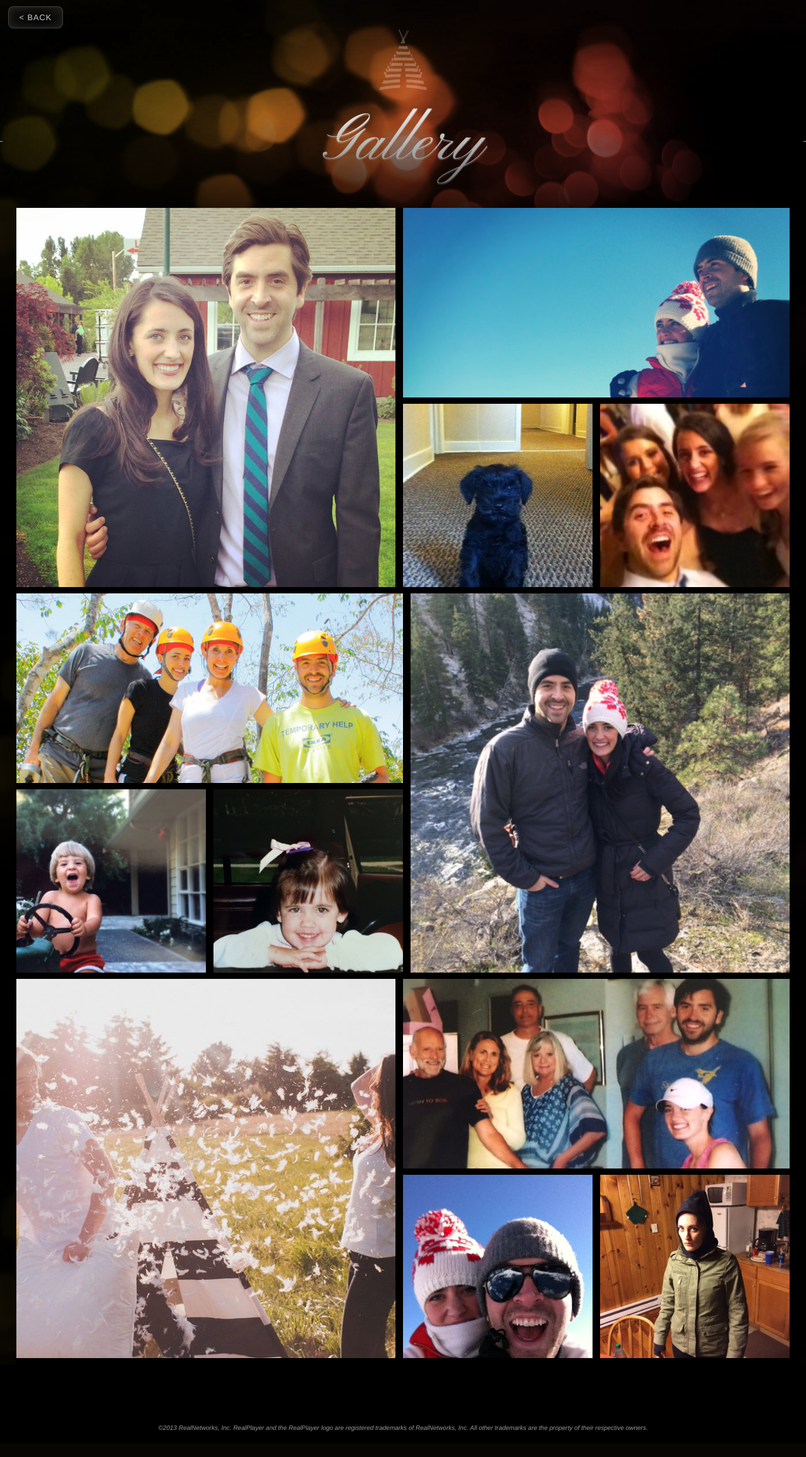
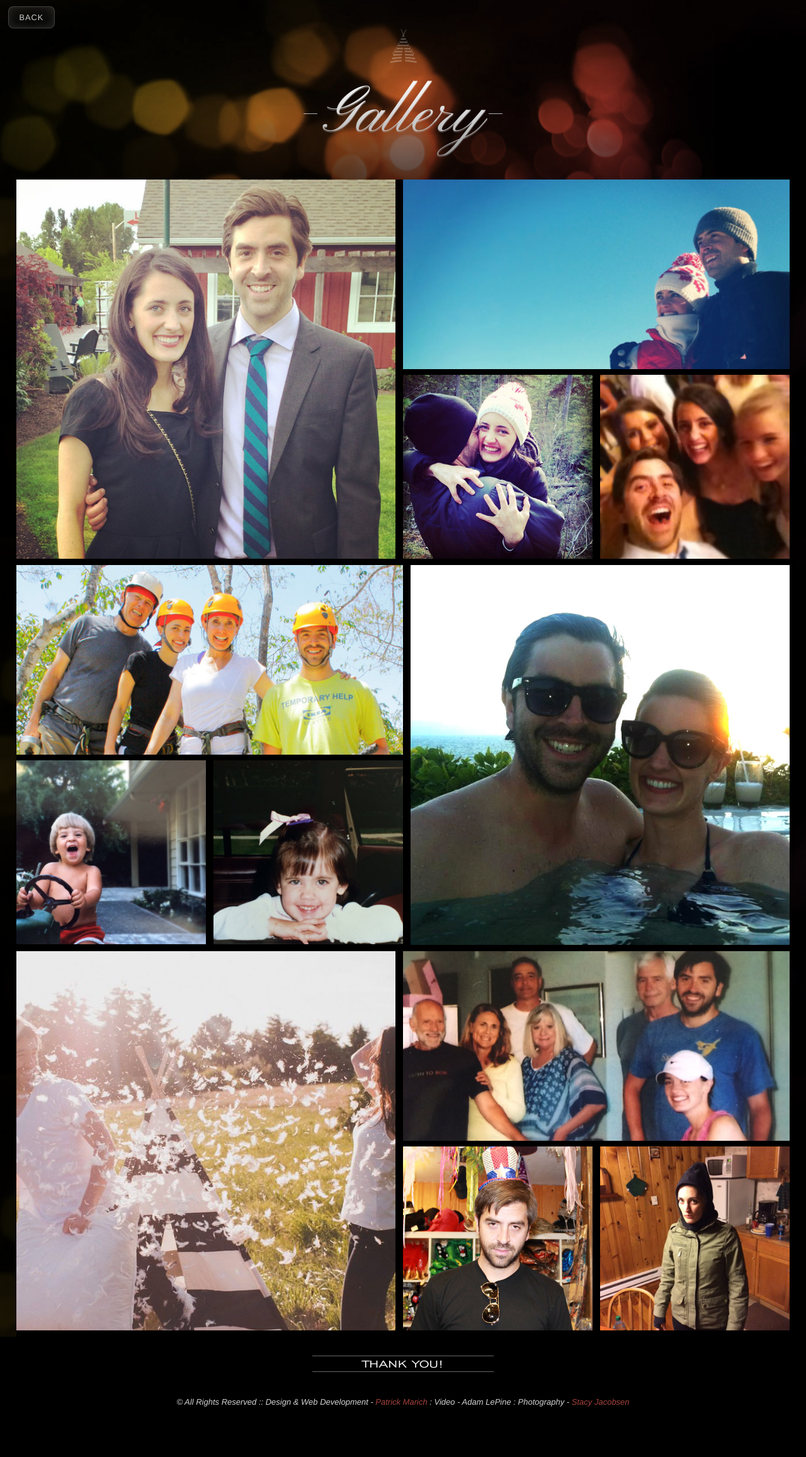
Before and after one commit to pmarich/katieandpat, a PHP site: page /gallery.php in a window 1280 px wide. Shown: the whole page at 63% size. Before the commit the page ends 2272 px from the top, so only its background shows below. Run offline with PHP 8.4, Linux system fonts and the light colour scheme; some libraries are stand-ins or nearby versions.

Commit message:
Final Edits before FTP
Fix iOS issues, change gallery images

```diff
--- a/css/less/main.less
+++ b/css/less/main.less
@@ -128,17 +128,15 @@
 		margin-bottom: 14em;
 	}
 	@media screen and (min-width: 640px) {
+		min-height: 620px;
+
 		.copy {
-			padding-top: 13vh;
+			padding-top: 11em;
 		}
 	}
 	@media screen and (min-width: 800px) and (min-aspect-ratio: 1/1) {
 		height: 100%;
 
-		.copy {
-			padding-top: 8em;
-			padding-top: 14vh;
-		}
 		#logo {
 			width: 60px;
 			width: 5.1vw;
@@ -161,6 +159,11 @@
 		}
 		.city {
 			margin-bottom: 0;
+		}
+	}
+	@media screen and (min-width: 1100px) {
+		.copy {
+			padding-top: 14vh;
 		}
 	}
 }
@@ -249,6 +252,7 @@
 
 	}
 }
+
 #feat-vid {
 	margin: 0;
 	position: absolute;
@@ -259,6 +263,8 @@
 	transition: all 0.3s ease-in-out;
 	z-index: 0;
 	overflow: hidden;
+	background: transparent;
+
 
 	@media (min-aspect-ratio: 2/1) {
 		width: 100%;
@@ -269,16 +275,23 @@
 		height: 100%;
 	}
 }
-@media screen and (max-width: 720px) {
+.mobile #feat-vid {
+	display: none;
+}
+/* @media screen and (max-width: 720px) { */
 	#feat-img {
 		width: 100%;
 		height: 100%;
 		.absolute-center;
 		background: transparent url('../img/bg-movie_katie-pat.jpg') no-repeat center center;
+		-webkit-background-size: cover;
+		-moz-background-size: cover;
+		-o-background-size: cover;
 		background-size: cover;
 		.block;
+		z-index: 0;
 	}
-}
+/* } */
 
 /* - - // SECONDARY CONTENT // - - */
 
@@ -691,7 +704,7 @@
 		clear: both;
 
 		img {
-			max-width: 80px;
+			max-width: 45px;
 			height: auto;
 			margin: 0 auto 1em;
 			opacity: 0.25;
@@ -699,35 +712,57 @@
 		}
 	}
 	h1 {
-		margin: 0.2em auto 0.1em;
+		margin: 0 auto 0.1em;
 		color: #fff;
 		font-size: 9em;
-		font-size: 8vw;
+		font-size: 10vw;
 		font-family: @script;
 		text-align: center;
 		text-shadow: 0 2px 0 rgba(255,255,255,0.4);
 		position: relative;
-		.block;
+		display: inline-block;
 	}
 	h1:before {
 		content: "";
 		border-bottom: 1px rgba(255,255,255,0.8) solid;
-		width: 22px;
+		width: 12px;
 		height: 1px;
 		position: absolute;
-		left: -31px;
+		left: -21px;
 		top: 0.45em;
 		display: block;
 	}
 	h1:after {
 		content: "";
 		border-bottom: 1px rgba(255,255,255,0.8) solid;
-		width: 22px;
+		width: 12px;
 		height: 1px;
 		position: absolute;
-		right: -31px;
+		right: -21px;
 		top: 0.45em;
 		display: block;
+	}
+	@media screen and (min-width: 800px) {
+		#logo {
+			img {
+				width: 80px;
+			}
+		}
+		h1 {
+			margin: 0.2em auto 0.1em;
+			font-size: 9em;
+			font-size: 8vw;
+		}
+		h1:before {
+			width: 22px;
+			height: 1px;
+			left: -31px;
+		}
+		h1:after {
+		    width: 22px;
+		    height: 1px;
+		    right: -31px;
+		}
 	}
 }
 
@@ -742,12 +777,12 @@
 		padding: 0;
 		.clearfix;
 		background-color: #000;
-		box-shadow: 0 2px 150px 60px #000;
+		box-shadow: 0 2px 30px 80px rgba(0,0,0,0.4);
 	}
 	li {
 		width: 100%;
 		height: auto;
-		margin:  0 0 1em;
+		margin:  0 0 0.4em;
 		.clearfix;
 
 		div {
@@ -767,6 +802,7 @@
 					transform: translate(0,0);
 					position: relative;
 					z-index: 1900;
+					opacity: 1;
 				}
 		}
 		div:last-child {
@@ -778,18 +814,22 @@
 		div:nth-child(2) {
 			width: 50%;
 			margin-right: 0;
-			box-shadow: 0 10px #000;
+			box-shadow: 0 4px #000;
 			position: relative;
 			z-index: 2020;
 		}
 		div:hover {
 
 			img {
-				width: 102%;
+				/* width: 102%; */
+				/*
+-webkit-transform: translate(-1%,-1%);
 				transform: translate(-1%,-1%);
+*/
 				filter: blur(2px);
 				-webkit-filter: blur(2px);
 				float: none;
+				opacity: 0.8;
 			}
 		}
 	}
@@ -808,24 +848,23 @@
 	.small {
 		margin-bottom: 0;
 	}
+	@media screen and (min-width: 800px) {
+		ul {
+			box-shadow: 0px 2px 120px 60px rgba(0,0,0,0.7);
+		}
+		li {
+			margin-bottom: 1em;
+
+			div:nth-child(2) {
+				box-shadow: 0 9px #000;
+			}
+		}
+	}
 	@media screen and (min-width:1200px) {
 		max-width: 1400px;
 		margin: 0 auto;
 	}
 }
-.go-to-gal {
-	width: 100%;
-	height: 440px;
-	background-color: rgba(0,0,0,0.8);
-	text-align: center;
-	padding: 10em;
-	position: absolute;
-	top:0;
-	left: 0;
-	z-index: 10000;
-	transition: all 0.3s ease-in-out;
-	display: none;
-}
 
 /* // FOOTER STYLES // */
 
--- a/css/less/mixins.less
+++ b/css/less/mixins.less
@@ -99,6 +99,8 @@ TYPOGRAPHY
 	position: absolute;
 	top: 50%;
 	left: 50%;
+	-moz-transform: translate(-50%, -50%);
+	-webkit-transform: translate(-50%, -50%);
 	transform: translate(-50%, -50%);
 }
 .inner-shadow {
--- a/gallery.php
+++ b/gallery.php
@@ -7,18 +7,17 @@
        More info: h5bp.com/i/378 -->
   <meta http-equiv="X-UA-Compatible" content="IE=edge,chrome=1">
 
-  <title>We Gonna Get Married</title>
-  <meta name="description" content="">
+  <title>Katie & Pat : The Marich Wedding Gallery</title>
+  <meta name="description" content="The Gallery for the Marich Wedding">
 
   <!-- Mobile viewport optimized: h5bp.com/viewport -->
  <!--  <meta name="viewport" content="width=device-width"> -->
  <meta name="viewport" content="width=device-width, initial-scale=1">
- <meta name="apple-itunes-app" content="app-id=666575946, app-argument=http://real.com">
   <!-- Place favicon.ico and apple-touch-icon.png in the root directory: mathiasbynens.be/notes/touch-icons -->
 
   <script src="js/libs/modernizr.custom.min.js"></script>
 
-   <!-- <script src="js/matchmedia.js"></script> -->
+  <!-- <script src="js/matchmedia.js"></script> -->
   <!-- <script src="js/picturefill.js"></script> -->
   <link rel="apple-touch-icon" href="rpc-ios-icon.png">
   <link href="css/styles.css" rel="stylesheet" />
@@ -28,7 +27,7 @@
 </head>
 <body class="page">
 <header>
-	<div class="back"><a href="index.php">< Back</a></div>
+	<div class="back"><a href="index.php">Back</a></div>
 	<div id="logo"><img src="img/wedding-logo_icon.svg" alt="Katie & Pat's Tipi" /></div>
 	<h1>Gallery</h1>
 </header>
@@ -52,11 +51,11 @@
 			<li>
 				<div class="large"><a href="img/gallery/pat-n-katie.jpg" target="_self" class="inline-block litebox"><img src="img/gallery/pat-n-katie_thumb.jpg" alt="" class="inline-block"/></a></div>
 				<div class="medium"><a href="img/gallery/sun-valley1.jpg" target="_self" class="inline-block litebox"><img src="img/gallery/sun-valley1_thumb.jpg" alt="" class="inline-block"/></a></div>
-				<div class="small"><a href="img/gallery/parley.jpg" target="_self" class="inline-block litebox"><img src="img/gallery/parley_thumb.jpg" alt="" class="inline-block"/></a></div>
+				<div class="small"><a href="img/gallery/engagement-happy.jpg" target="_self" class="inline-block litebox"><img src="img/gallery/engagement-happy_thumb.jpg" alt="" class="inline-block"/></a></div>
 				<div class="small"><a href="img/gallery/hood-rats.jpg" target="_self" class="inline-block litebox"><img src="img/gallery/hood-rats.jpg" alt="" class="inline-block"/></a></div>
 			</li>
 			<li>
-				<div class="large"><a href="img/gallery/engagement.jpg" target="_self" class="inline-block litebox"><img src="img/gallery/engagement_thumb.jpg" alt="" class="inline-block"/></a></div>
+				<div class="large"><a href="img/gallery/mexico-pool.jpg" target="_self" class="inline-block litebox"><img src="img/gallery/mexico-pool_thumb.jpg" alt="" class="inline-block"/></a></div>
 				<div class="medium"><a href="img/gallery/mexico-zipline.jpg" target="_self" class="inline-block litebox"><img src="img/gallery/mexico-zipline_thumb.jpg" alt="" class="inline-block"/></a></div>
 				<div class="small"><a href="img/gallery/lil-katie.jpg" target="_self" class="inline-block litebox"><img src="img/gallery/lil-katie_thumb.jpg" alt="" class="inline-block"/></a></div>
 				<div class="small"><a href="img/gallery/lil-pat.jpg" target="_self" class="inline-block litebox"><img src="img/gallery/lil-pat_thumb.jpg" alt="" class="inline-block"/></a></div>
@@ -64,7 +63,7 @@
 			<li>
 				<div class="large"><a href="img/gallery/engage-pic-feathers-stacy.jpg" target="_self" class="inline-block litebox"><img src="img/gallery/engage-pic-feathers-stacy_thumb.jpg" alt="" class="inline-block"/></a></div>
 				<div class="medium"><a href="img/gallery/bragg-family.jpg" target="_self" class="inline-block litebox"><img src="img/gallery/bragg-family_thumb.jpg" alt="" class="inline-block"/></a></div>
-				<div class="small"><a href="img/gallery/sun-valley2.jpg" target="_self" class="inline-block litebox"><img src="img/gallery/sun-valley2.jpg" alt="" class="inline-block"/></a></div>
+				<div class="small"><a href="img/gallery/30th-bday.jpg" target="_self" class="inline-block litebox"><img src="img/gallery/30th-bday_thumb.jpg" alt="" class="inline-block"/></a></div>
 				<div class="small"><a href="img/gallery/elf-time.jpg" target="_self" class="inline-block litebox"><img src="img/gallery/elf-time_thumb.jpg" alt="" class="inline-block"/></a></div>
 			</li>
 			<!--
@@ -81,27 +80,9 @@
 </section>
 
   <footer id="footer" class="clearfix">
-  	<ul class="social clearfix">
-  		<li class="facebook">
-	  		<a href="#">
-		  		<span aria-hidden="true" class="icon-fbook"></span>
-		  		<span class="visuallyhidden">Facebook</span>
-		  	</a>
-  		</li>
-  	  	<li class="twitter">
-	  	  	<a href="#">
-		  		<span aria-hidden="true" class="icon-twitter"></span>
-		  		<span class="visuallyhidden">Twitter</span>
-		  	</a>
-  	  	</li>
-  		<li class="googleplus">
-	  		<a href="#">
-		  		<span aria-hidden="true" class="icon-gplus"></span>
-		  		<span class="visuallyhidden">Google+</span>
-		  	</a>
-  		</li>
-  	</ul>
-    <small id="copyright" class="clearfix">&copy;2013 RealNetworks, Inc. RealPlayer and the RealPlayer logo are registered trademarks of RealNetworks, Inc. All other trademarks are the property of their respective owners. </small>
+  	<h2>Thank You!</h2>
+
+    <small id="copyright" class="clearfix">&copy; All Rights Reserved :: Design &amp; Web Development - <a href="http://pmarich.com">Patrick Marich</a> : Video - Adam LePine : Photography - <a href="http://stacyjacobsen.com">Stacy Jacobsen</a></small>
   </footer>
 <!-- END .all-content -->
 
@@ -115,6 +96,16 @@
 <script type="text/javascript">
 	$('.litebox').liteBox();
 </script>
+<script>
+  (function(i,s,o,g,r,a,m){i['GoogleAnalyticsObject']=r;i[r]=i[r]||function(){
+  (i[r].q=i[r].q||[]).push(arguments)},i[r].l=1*new Date();a=s.createElement(o),
+  m=s.getElementsByTagName(o)[0];a.async=1;a.src=g;m.parentNode.insertBefore(a,m)
+  })(window,document,'script','//www.google-analytics.com/analytics.js','ga');
+
+  ga('create', 'UA-12258362-5', 'auto');
+  ga('send', 'pageview');
+
+</script>
 
 </body>
 </html>
--- a/js/script-ck.js
+++ b/js/script-ck.js
@@ -1,4 +1,4 @@
 /* Author:
 	Patrick Marich
 	pmarich@realnetworks.com
-*//* // Header Stuff // */$(document).ready(function(){var e=window.matchMedia("(min-width: 720px)");e.matches?$("#feat-img").html('<video id="feat-vid" poster="img/bg-movie_katie-pat.jpg" autoplay loop><source src="img/bg-movie_katie-pat.mp4" type="video/mp4"><source src="img/bg-movie_katie-pat.ogv" type="video/ogg"></video'):$("feat-img").css("display","none");$(".scroll").click(function(e){e.preventDefault();$("html,body").animate({scrollTop:$(this.hash).offset().top},"slow")})});$(document).ready(function(){$(".medium").height($(".large").width()/2);$(".small").height($(".large").width()/2);$(".large").css("max-height",$(".large").height());$(window).on("resize",function(){$(".medium").height($(".large").width()/2);$(".small").height($(".large").width()/2);$(".large").css("max-height",$(".large").height())})});
+*//* // Header Stuff // */$(document).ready(function(){var e=window.matchMedia("(min-width: 720px)");e.matches&&$("#feat-img").html('<video id="feat-vid" poster="img/spacer.gif" autoplay loop><source src="img/bg-movie_katie-pat.mp4" type="video/mp4"><source src="img/bg-movie_katie-pat.ogv" type="video/ogg"></video>');$(".scroll").click(function(e){e.preventDefault();$("html,body").animate({scrollTop:$(this.hash).offset().top},"slow")})});$(document).ready(function(){$(".medium").height($(".large").width()/2);$(".small").height($(".large").width()/2);$(window).on("resize",function(){$(".medium").height($(".large").width()/2);$(".small").height($(".large").width()/2)})});
--- a/js/script.js
+++ b/js/script.js
@@ -12,12 +12,10 @@ $(document).ready(function() {
 
      	if (useVid.matches) {
 	 	    $("#feat-img").html(
-	 	    '<video id="feat-vid" poster="img/bg-movie_katie-pat.jpg" autoplay loop>' +
+	 	    '<video id="feat-vid" poster="img/spacer.gif" autoplay loop>' +
 	 	    '<source src="img/bg-movie_katie-pat.mp4" type="video/mp4">' +
-	 	    '<source src="img/bg-movie_katie-pat.ogv" type="video/ogg"></video'
+	 	    '<source src="img/bg-movie_katie-pat.ogv" type="video/ogg"></video>'
 	 	    );
-     	} else {
-	     	$("feat-img").css('display','none');
      	}
 
 
@@ -51,13 +49,13 @@ $(document).ready(function() {
 
 $('.medium').height($('.large').width()/2);
 $('.small').height(($('.large').width()/2));
-$('.large').css('max-height',$('.large').height());
+//$('.large').css('max-height',$('.large').height());
 
 
 	$(window).on('resize', function() {
 		$('.medium').height($('.large').width()/2);
 		$('.small').height($('.large').width()/2);
-		$('.large').css('max-height',$('.large').height());
+		//$('.large').css('max-height',$('.large').height());
 	});
 
 });
```
Also changed, not shown: css/less/footer-main.less (+14 -180 lines), index.php (+16 -25 lines), css/styles.css, img/facebook-logo.svg (deleted), img/gallery/30th-bday.jpg (added), img/gallery/30th-bday_thumb.jpg (added), img/gallery/engagement-happy.jpg (added), img/gallery/engagement-happy_thumb.jpg (added), img/gallery/mexico-pool.jpg (added), img/gallery/mexico-pool_thumb.jpg (added), img/spacer.gif (added), img/wedding-logo_icon3.svg (deleted).
